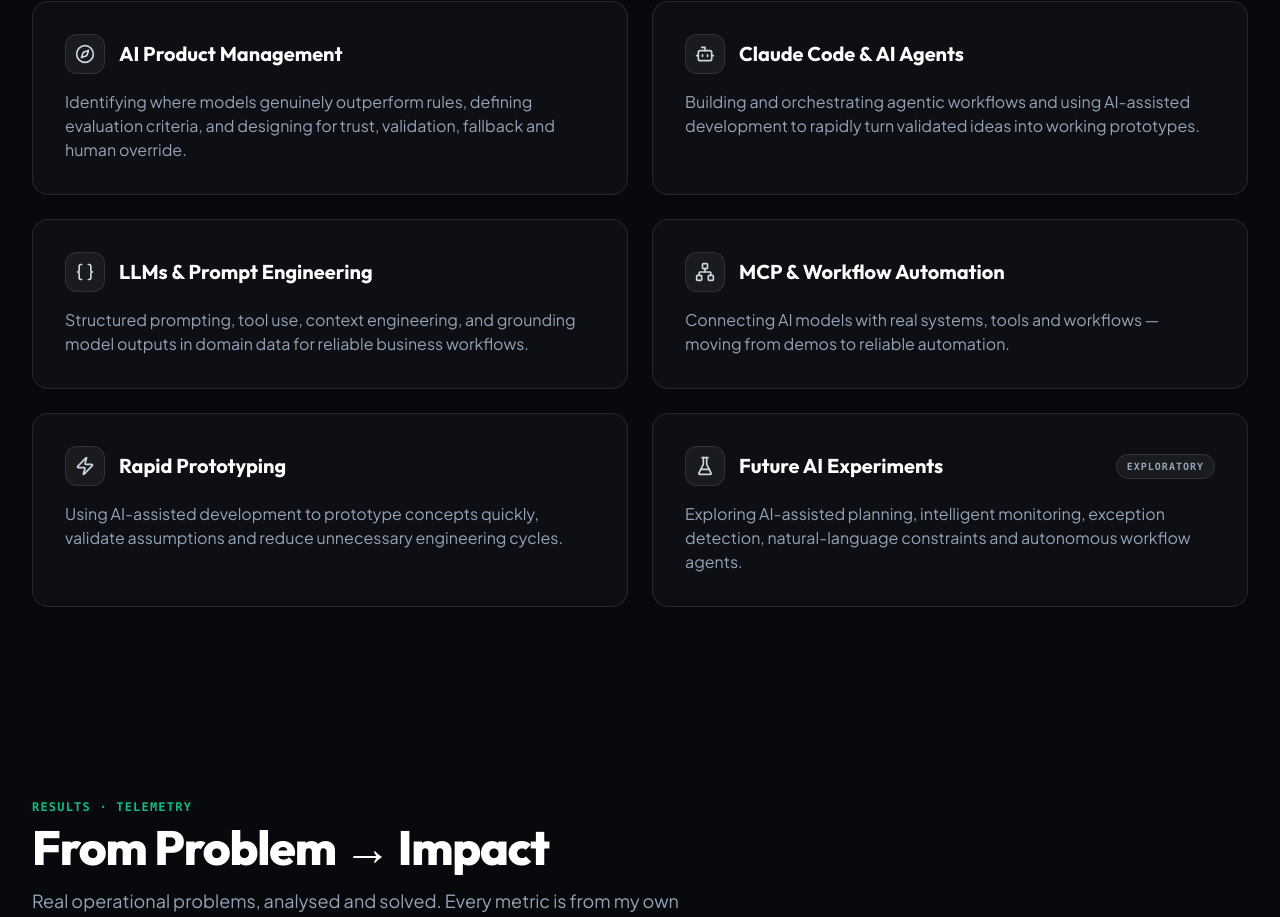
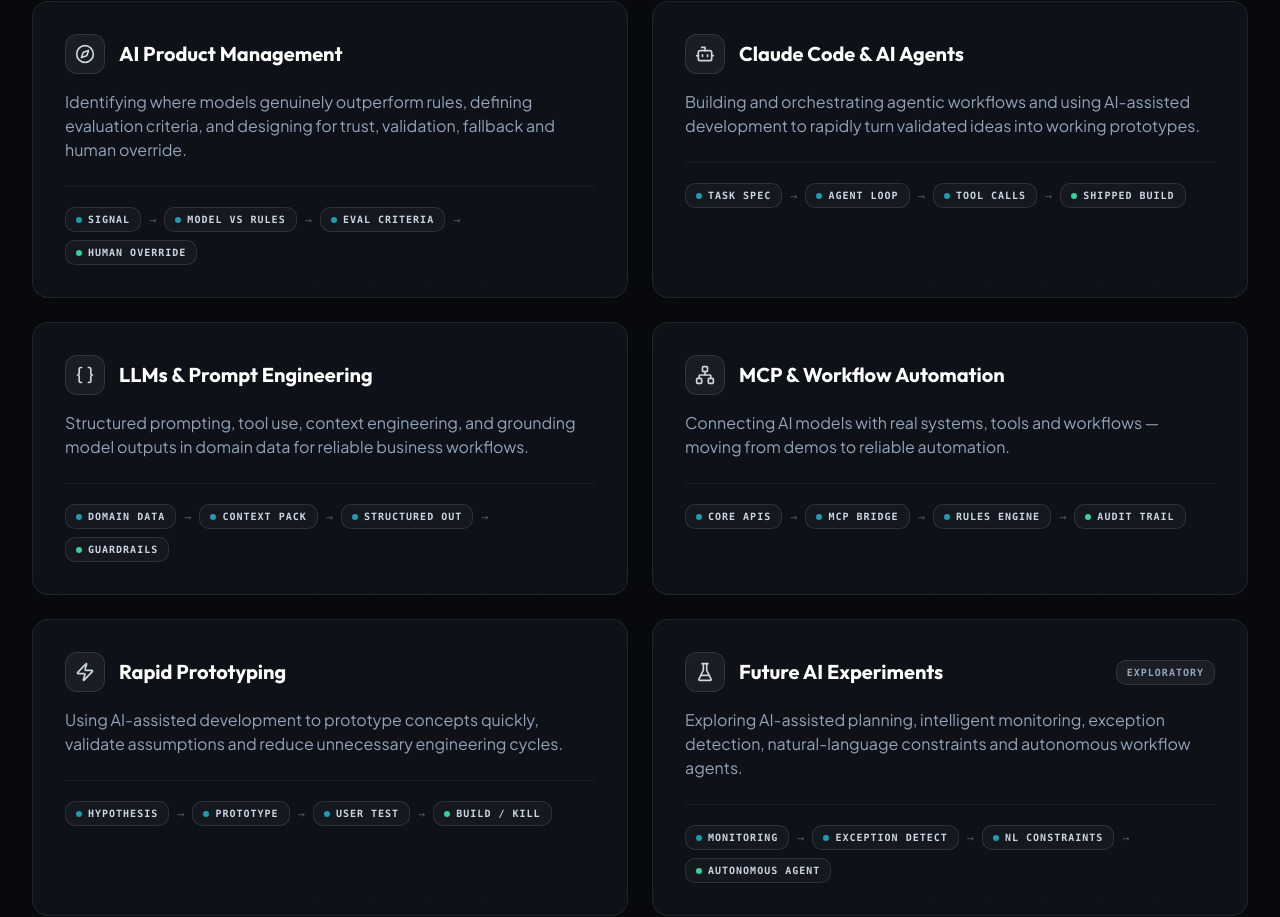
Before and after one commit to rdrahul1110/rahul-builds-products, a React (Vite) app: page / in a window 1280 px wide. Shown: the part 6369-7286 px from the top of the page. Built offline with nearby package versions, Linux system fonts and the light colour scheme; the HTML template or start-up script is replaced by a standard one.

Commit message:
Changes
Co-authored-by: rdrahul1110 <99540680+rdrahul1110@users.noreply.github.com>

```diff
--- a/src/components/AIPractice.tsx
+++ b/src/components/AIPractice.tsx
@@ -5,33 +5,39 @@ const AIPractice = () => {
     {
       icon: Compass,
       title: "AI Product Management",
-      description: "Identifying where models genuinely outperform rules, defining evaluation criteria, and designing for trust, validation, fallback and human override."
+      description: "Identifying where models genuinely outperform rules, defining evaluation criteria, and designing for trust, validation, fallback and human override.",
+      pipeline: ["SIGNAL", "MODEL VS RULES", "EVAL CRITERIA", "HUMAN OVERRIDE"]
     },
     {
       icon: Bot,
       title: "Claude Code & AI Agents",
-      description: "Building and orchestrating agentic workflows and using AI-assisted development to rapidly turn validated ideas into working prototypes."
+      description: "Building and orchestrating agentic workflows and using AI-assisted development to rapidly turn validated ideas into working prototypes.",
+      pipeline: ["TASK SPEC", "AGENT LOOP", "TOOL CALLS", "SHIPPED BUILD"]
     },
     {
       icon: Braces,
       title: "LLMs & Prompt Engineering",
-      description: "Structured prompting, tool use, context engineering, and grounding model outputs in domain data for reliable business workflows."
+      description: "Structured prompting, tool use, context engineering, and grounding model outputs in domain data for reliable business workflows.",
+      pipeline: ["DOMAIN DATA", "CONTEXT PACK", "STRUCTURED OUT", "GUARDRAILS"]
     },
     {
       icon: Network,
       title: "MCP & Workflow Automation",
-      description: "Connecting AI models with real systems, tools and workflows — moving from demos to reliable automation."
+      description: "Connecting AI models with real systems, tools and workflows — moving from demos to reliable automation.",
+      pipeline: ["CORE APIS", "MCP BRIDGE", "RULES ENGINE", "AUDIT TRAIL"]
     },
     {
       icon: Zap,
       title: "Rapid Prototyping",
-      description: "Using AI-assisted development to prototype concepts quickly, validate assumptions and reduce unnecessary engineering cycles."
+      description: "Using AI-assisted development to prototype concepts quickly, validate assumptions and reduce unnecessary engineering cycles.",
+      pipeline: ["HYPOTHESIS", "PROTOTYPE", "USER TEST", "BUILD / KILL"]
     },
     {
       icon: FlaskConical,
       title: "Future AI Experiments",
       tag: "EXPLORATORY",
-      description: "Exploring AI-assisted planning, intelligent monitoring, exception detection, natural-language constraints and autonomous workflow agents."
+      description: "Exploring AI-assisted planning, intelligent monitoring, exception detection, natural-language constraints and autonomous workflow agents.",
+      pipeline: ["MONITORING", "EXCEPTION DETECT", "NL CONSTRAINTS", "AUTONOMOUS AGENT"]
     }
   ];
 
@@ -41,7 +47,7 @@ const AIPractice = () => {
 
         {/* Header */}
         <div className="mb-12">
-          <span className="text-xs font-mono font-bold tracking-widest text-emerald-500 uppercase mb-3 block">
+          <span className="text-xs font-mono font-bold tracking-widest text-cyan-400 uppercase mb-3 block">
             AI PRACTICE
           </span>
           <h2 className="text-4xl sm:text-5xl font-extrabold font-display tracking-tight text-white mb-3">
@@ -55,34 +61,51 @@ const AIPractice = () => {
           </p>
         </div>
 
-        {/* 6-Card Grid */}
+        {/* Pipeline Node Modules */}
         <div className="grid grid-cols-1 md:grid-cols-2 gap-5 sm:gap-6">
           {practices.map((practice, index) => {
             const Icon = practice.icon;
             return (
               <div
                 key={index}
-                className="group bg-[#0D0F14] rounded-2xl border border-white/10 p-6 sm:p-8 hover-lift relative overflow-hidden shadow-sm transition-all duration-300 hover:border-emerald-500/30"
+                className="group glass-panel edge-glow rounded-2xl p-6 sm:p-8 hover-lift relative overflow-hidden shadow-sm transition-all duration-300"
               >
+                <div className="pointer-events-none absolute inset-0 grid-bg opacity-[0.12]"></div>
+
                 {/* Header Row: Icon + Title (+ optional tag) */}
-                <div className="flex items-center gap-3.5 mb-4">
-                  <div className="w-10 h-10 rounded-xl border border-white/10 bg-white/5 flex items-center justify-center text-slate-300 group-hover:text-emerald-400 group-hover:border-emerald-500/30 transition-colors flex-shrink-0">
+                <div className="relative flex items-center gap-3.5 mb-4">
+                  <div className="w-10 h-10 rounded-xl border border-white/10 bg-white/5 flex items-center justify-center text-slate-300 group-hover:text-cyan-300 group-hover:border-cyan-400/30 transition-colors flex-shrink-0">
                     <Icon className="w-5 h-5" />
                   </div>
                   <h3 className="text-lg sm:text-xl font-bold font-display text-white">
                     {practice.title}
                   </h3>
                   {practice.tag && (
-                    <span className="ml-auto text-[10px] font-mono font-bold tracking-widest px-2.5 py-1 rounded-full border border-white/10 bg-white/5 text-slate-400 uppercase">
+                    <span className="ml-auto data-chip chip-neutral">
                       {practice.tag}
                     </span>
                   )}
                 </div>
 
                 {/* Description */}
-                <p className="text-slate-400 text-sm sm:text-base leading-relaxed">
+                <p className="relative text-slate-400 text-sm sm:text-base leading-relaxed mb-6">
                   {practice.description}
                 </p>
+
+                {/* Node pipeline */}
+                <div className="relative flex flex-wrap items-center gap-x-2 gap-y-2 pt-5 border-t border-white/5">
+                  {practice.pipeline.map((node, i) => (
+                    <div key={i} className="flex items-center gap-2">
+                      <span className="inline-flex items-center gap-1.5 rounded-md border border-white/10 bg-white/[0.03] px-2.5 py-1 font-mono text-[10px] font-bold uppercase tracking-widest text-slate-300 transition-colors group-hover:border-cyan-400/25">
+                        <span className={`h-1.5 w-1.5 rounded-full ${i === practice.pipeline.length - 1 ? 'bg-emerald-400' : 'bg-cyan-400/70'}`}></span>
+                        {node}
+                      </span>
+                      {i < practice.pipeline.length - 1 && (
+                        <span className="font-mono text-xs text-slate-600 group-hover:text-cyan-400/60 transition-colors">→</span>
+                      )}
+                    </div>
+                  ))}
+                </div>
               </div>
             );
           })}
```
